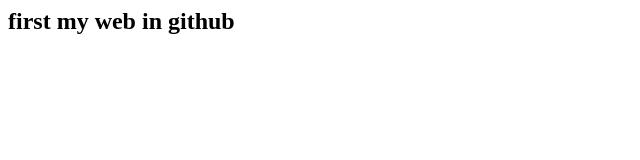
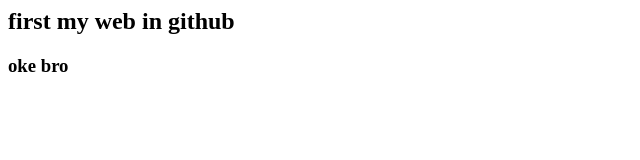
Before and after one commit to dimasalamsyah/dimasalamsyah.github.io, a plain HTML site: page index.html in a window 1280 px wide. Shown: the full height of the page, 0-640 px from the left. Drawn offline with Linux system fonts and the light colour scheme.

Commit message:
Update index.html

```diff
--- a/index.html
+++ b/index.html
@@ -1 +1,2 @@
 <h2>first my web in github</h2>
+<h3>oke bro</h3>
```
